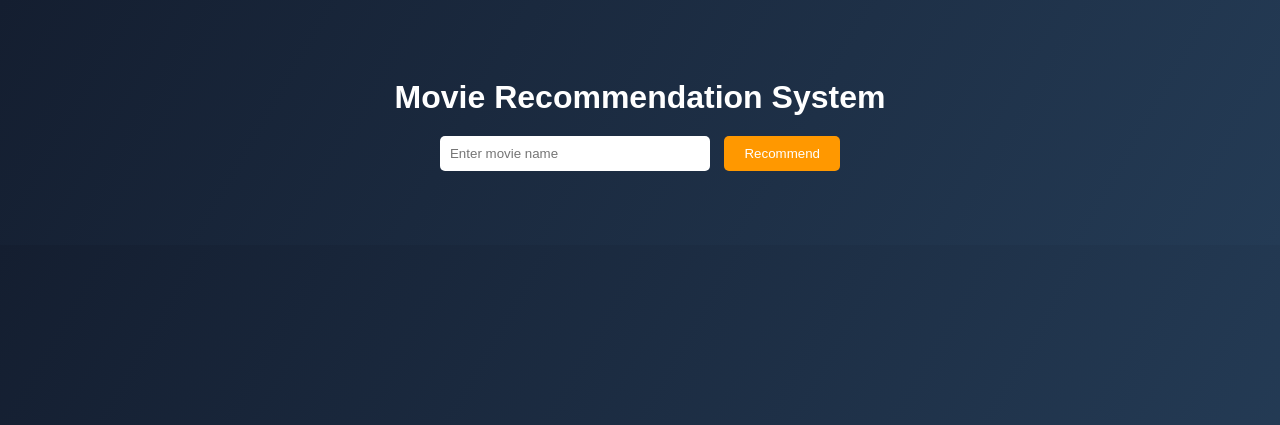
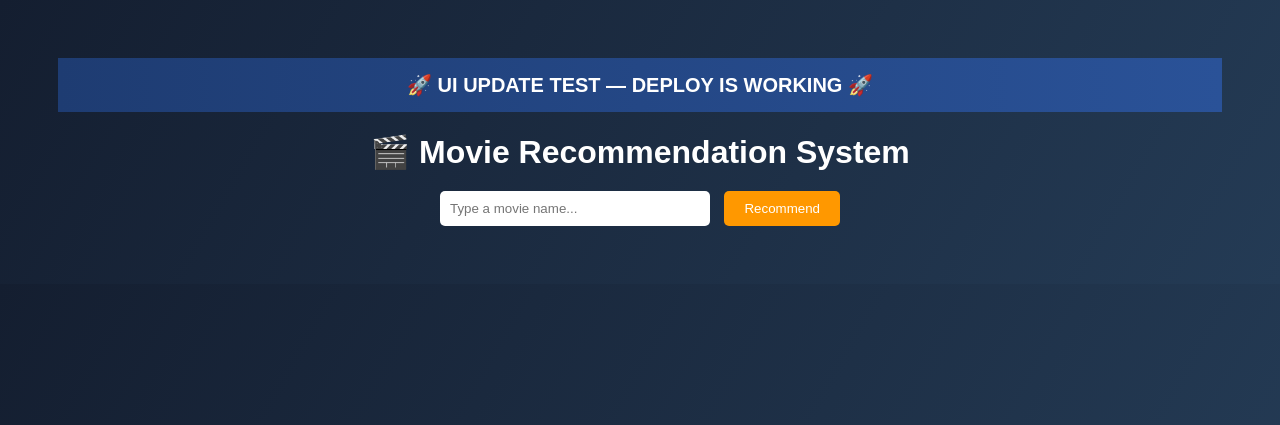
Before and after one commit to Dharani-K15/movie-recommendation-system1500, a Flask app: page / in a window 1280 px wide. Shown: the top 425 px of the page. Run offline with Flask 3, Linux system fonts and the light colour scheme; parts of the project's set-up code (start-up, migrations or seed data) failed here and were passed over.

Commit message:
Fix HTML structure and UI banner

```diff
--- a/templates/index.html
+++ b/templates/index.html
@@ -1,27 +1,46 @@
 <!DOCTYPE html>
-<html>
+<html lang="en">
 <head>
-<link rel="stylesheet" href="{{ url_for('static', filename='style.css') }}">
+    <meta charset="UTF-8">
+    <title>Movie Recommendation System</title>
+    <link rel="stylesheet" href="/static/style.css">
+</head>
 
-    <title>Movie Recommendation System</title>
-</head>
 <body>
-    <h1>Movie Recommendation System</h1>
 
-    <form method="post">
-        <input type="text" name="movie" placeholder="Enter movie name" required>
+<div style="background:linear-gradient(90deg,#1e3c72,#2a5298);
+color:white;
+padding:15px;
+text-align:center;
+font-size:20px;
+font-weight:bold;">
+🚀 UI UPDATE TEST — DEPLOY IS WORKING 🚀
+</div>
+
+<h1>🎬 Movie Recommendation System</h1>
+
+<form method="POST">
+    <input
+        type="text"
+        name="movie"
+        placeholder="Type a movie name..."
+        required
+    >
     <button type="submit">Recommend</button>
 </form>
 
-    <p style="color:red;">{{ error }}</p>
+{% if error %}
+<p class="error">{{ error }}</p>
+{% endif %}
 
 {% if recommendations %}
-        <h3>Recommended Movies:</h3>
+<h2>Recommended Movies</h2>
 <ul>
     {% for movie in recommendations %}
-                <li>{{ movie }}</li>
+        <li>🎥 {{ movie }}</li>
     {% endfor %}
 </ul>
 {% endif %}
+
 </body>
 </html>
```
Lines whose indentation alone changed are shown as unchanged.
